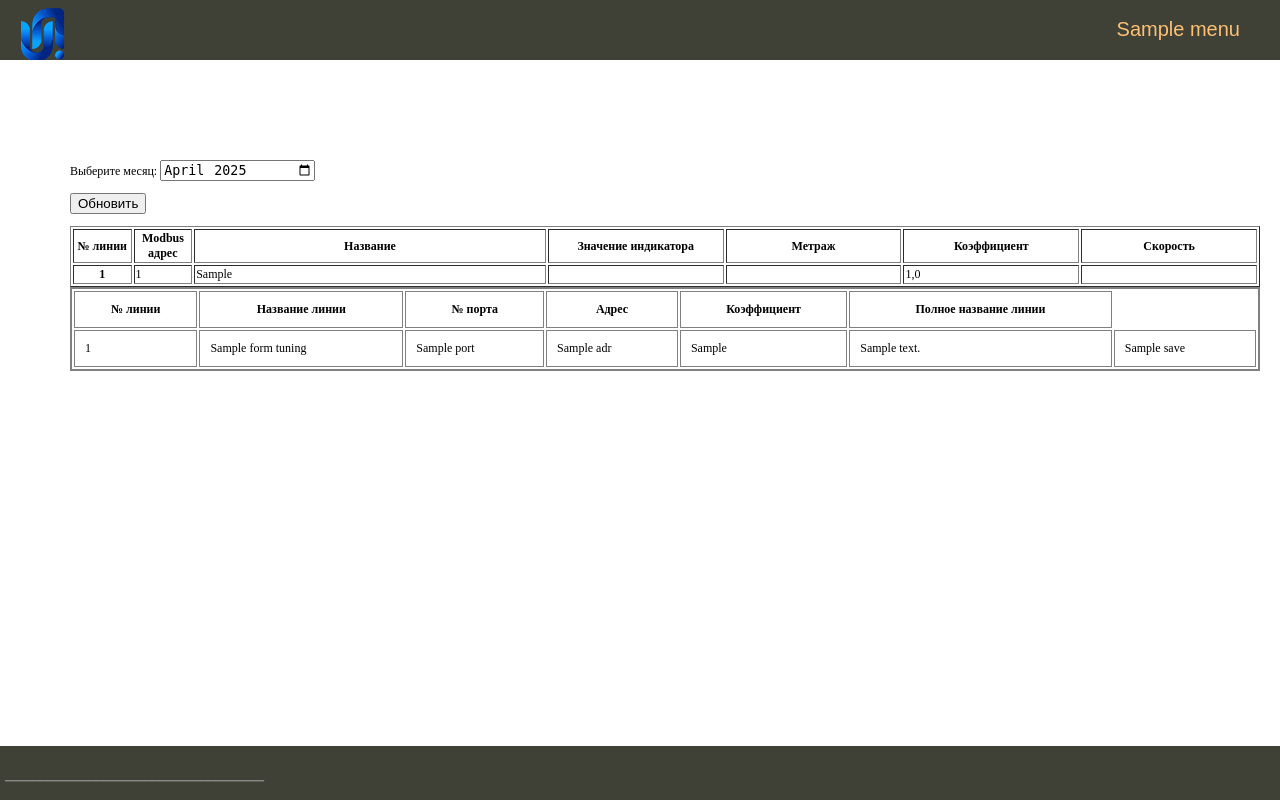
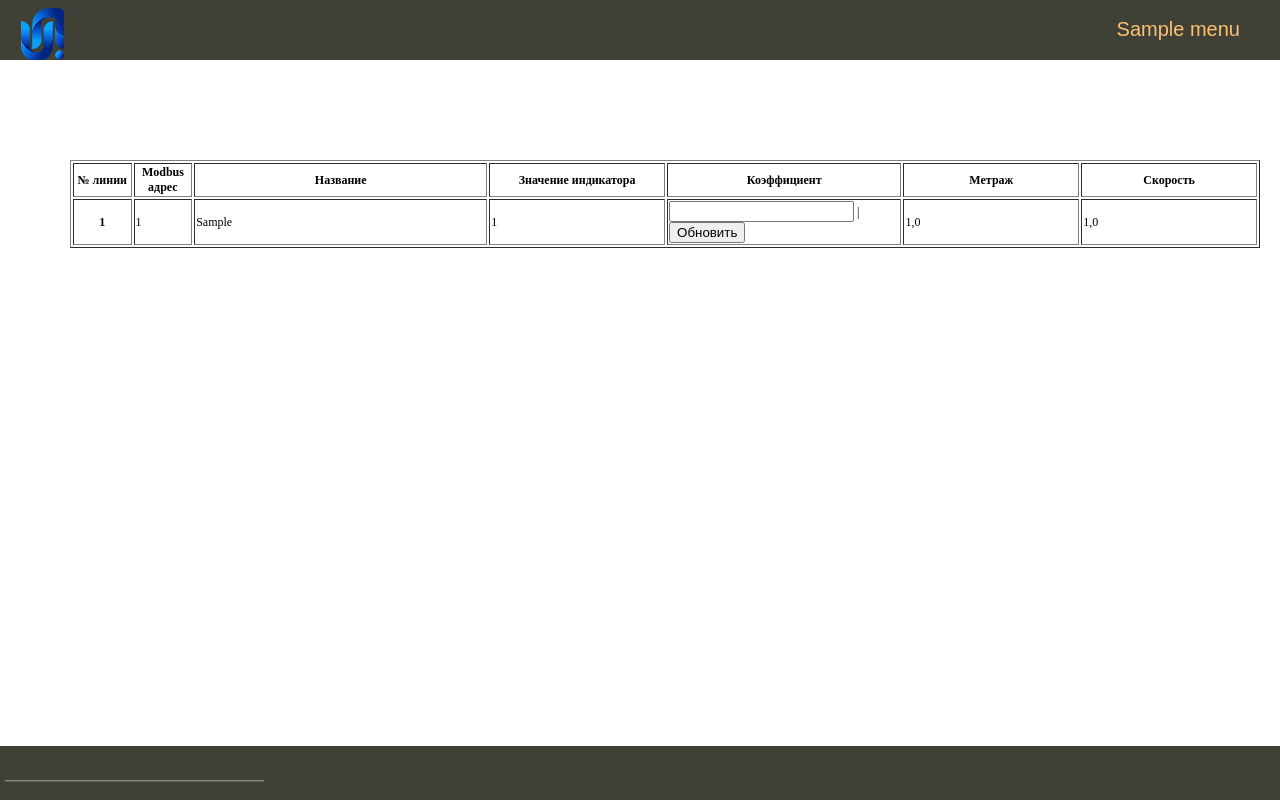
Before and after one commit to DorofeevAlexandr/kmv_2, a Django app: template backend/lines/templates/lines/line.html in a window 1280 px wide. Run offline with Django 4.2, Linux system fonts and the light colour scheme; tables that the repository leaves empty hold one stand-in row (values such as "Sample post"); the template is opened without the code that fills it: values that come from a table or form of the project are taken from there, most other values are stand-ins (such as "Sample title", 1, 10 or a date in 2020); parts of the project's set-up code (start-up, migrations or seed data) failed here and were passed over.

Commit message:
Добавил функцию изменения коэффициента скорости линии

```diff
--- a/backend/lines/forms.py
+++ b/backend/lines/forms.py
@@ -34,17 +34,43 @@ class SelectYearLinesStatistic(forms.Form):
                           )
 
 
-#
-# class LineParamsUpdate(forms.Form):
-#     line_number = forms.IntegerField(unique=True)
-#     name = forms.CharField(unique=True, max_length=1)
-#     pseudonym = forms.CharField(unique=True, max_length=1)
-#     port = forms.CharField(max_length=1)
-#     modbus_adr = forms.IntegerField()
-#     department = forms.IntegerField()
-#     number_of_display = forms.IntegerField()
-#     cable_number = forms.IntegerField()
-#     cable_connection_number = forms.IntegerField()
-#     k = forms.FloatField()
-#     created_dt = forms.DateTimeField(blank=True, null=True)
-#     description = forms.CharField(blank=True, null=True)
+class LineParamsKUpdateForm(forms.Form):
+    # line_number = forms.IntegerField(required=True,
+    #                                  min_value=1,
+    #                                  max_value=255)
+    # name =  forms.CharField(max_length=255,
+    #                         label="Название линии",
+    #                         required=True,
+    #                         widget=forms.TextInput(attrs={'class': 'form-input'}),
+    #                         )
+    # pseudonym =  forms.CharField(max_length=255,
+    #                         label="Название линии",
+    #                         required=True,
+    #                         widget=forms.TextInput(attrs={'class': 'form-input'}),
+    #                         )
+    # port =  forms.CharField(max_length=255,
+    #                         label="Порт",
+    #                         required=True,
+    #                         widget=forms.TextInput(attrs={'class': 'form-input'}),
+    #                         )
+    # modbus_adr = forms.IntegerField(required=True,
+    #                                  min_value=1,
+    #                                  max_value=255)
+    # department = forms.IntegerField(required=True,
+    #                                  min_value=1,
+    #                                  max_value=255)
+    # number_of_display = forms.IntegerField(required=True,
+    #                                  min_value=0,
+    #                                  max_value=255)
+    # cable_number = forms.IntegerField(required=True,
+    #                                  min_value=0,
+    #                                  max_value=255)
+    # cable_connection_number = forms.IntegerField(required=True,
+    #                                  min_value=0,
+    #                                  max_value=255)
+    k = forms.FloatField(required=True,
+                         min_value=0,
+                         step_size=0.000000000000000001,
+                         )
+    # created_dt = forms.DateTimeField(blank=True, null=True)
+    # description = forms.CharField(blank=True, null=True)
--- a/backend/lines/models.py
+++ b/backend/lines/models.py
@@ -56,7 +56,7 @@ class Lines(models.Model):
         verbose_name_plural = 'Линии'
 
     def __str__(self):
-        return f'{self.id} - {self.name} - {self.pseudonym}'
+        return f'{self.id} - {self.name} - {self.pseudonym} - k = {self.k}'
 
     def get_absolute_url(self):
         return reverse('line', kwargs={'line_number': self.line_number})
--- a/backend/lines/templates/lines/line.html
+++ b/backend/lines/templates/lines/line.html
@@ -2,12 +2,6 @@
 
 {% block content %}
 <ul class="list-articles">
-
-    <form action="" method="post" enctype="multipart/form-data">
-        {% csrf_token %}
-        {{ form.as_p }}
-        <p><button type="submit">Обновить</button></p>
-    </form>
 
 <div class="tabs">
 
@@ -17,52 +11,23 @@
             <th width="5%">Modbus адрес</th>
             <th>Название</th>
             <th width="15%">Значение индикатора</th>
+            <th width="20%">Коэффициент</th>
             <th width="15%">Метраж</th>
-            <th width="15%">Коэффициент</th>
             <th width="15%">Скорость</th>
         </tr>
-
-            <tr>
-                <th>{{line.line_number}}</th>
-                <td>{{line.modbus_adr}}</td>
-                <td>{{line.pseudonym}}</td>
-                <td>{{line.indicator_value}}</td>
-                <td>{{line.length}}</td>
-                <td>{{line.k}}</td>
-                <td>{{line.speed_line}}</td>
-            </tr>
-
-
+        <tr>
+            <form action="" method="post" enctype="multipart/form-data">
+            {% csrf_token %}
+                <th>{{ line.line_number }}</th>
+                <td>{{ line.modbus_adr }}</td>
+                <td>{{ line.pseudonym }}</td>
+                <td>{{line_current_params.indicator_value }}</td>
+                <td>{{ form.k }} | <button type="submit">Обновить</button>  </td>
+                <td>{{ line_current_params.length }}</td>
+                <td>{{ line_current_params.speed_line }}</td>
+            </form>
+        </tr>
     </table>
-
-
-
-            <table border="2" bordercolor="grey"  align="center" width="100%"
-            cellpadding="10" >
-                <tr>
-                    <th> № линии </th>
-                    <th> Название линии </th>
-                    <th> № порта </th>
-                    <th> Адрес </th>
-                    <th> Коэффициент </th>
-                    <th> Полное название линии </th>
-                </tr>
-                <tr>
-                    <form action="" method="post"  novalidate>
-                        {{ form_tuning.csrf_token }}
-                        <td> {{ form_tuning.line_number }} </td>
-                        <td> {{ form_tuning.name }} </td>
-                        <td> {{ form_tuning.port }} </td>
-                        <td> {{ form_tuning.adr }} </td>
-                        <td> {{ form_tuning.k }}   </td>
-                        <td> {{ form_tuning.description }} </td>
-                        <td> {{ form_tuning.save }} </td>
-                    </form>
-                </tr>
-            </table>
-
-
-
 </div>
 
 </ul>
--- a/backend/lines/urls.py
+++ b/backend/lines/urls.py
@@ -13,5 +13,5 @@ urlpatterns = [
     path('statistic_ppk', views.statistic_ppk, name='statistic_ppk'),
     path('statistics_for_the_year_ppk', views.statistics_for_the_year_ppk, name='statistics_for_the_year_ppk'),
     path('tuning', views.tuning, name='tuning'),
-    path('line/<int:line_number>/', views.show_line, name='line'),
+    path('line/<int:line_number>/', views.update_line, name='line'),
 ]
```
Also changed, not shown: backend/lines/views.py (+25 -21 lines).
